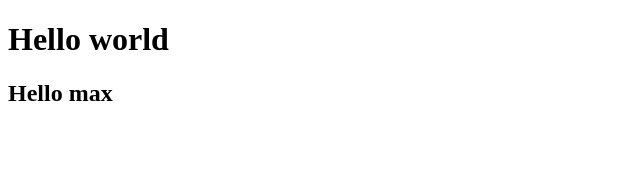
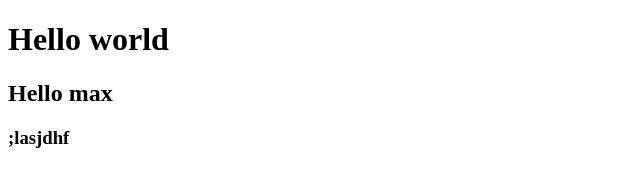
Before and after one commit to ls-134/MyFirstRep, a plain HTML site: page index.html in a window 1280 px wide. Shown: the full height of the page, 0-640 px from the left. Drawn offline with Linux system fonts and the light colour scheme.

Commit message:
h3 was add

```diff
--- a/index.html
+++ b/index.html
@@ -8,5 +8,6 @@
 <body>
     <h1>Hello world</h1>
     <h2>Hello max</h2>
+    <h3>;lasjdhf</h3>
 </body>
 </html>
```
